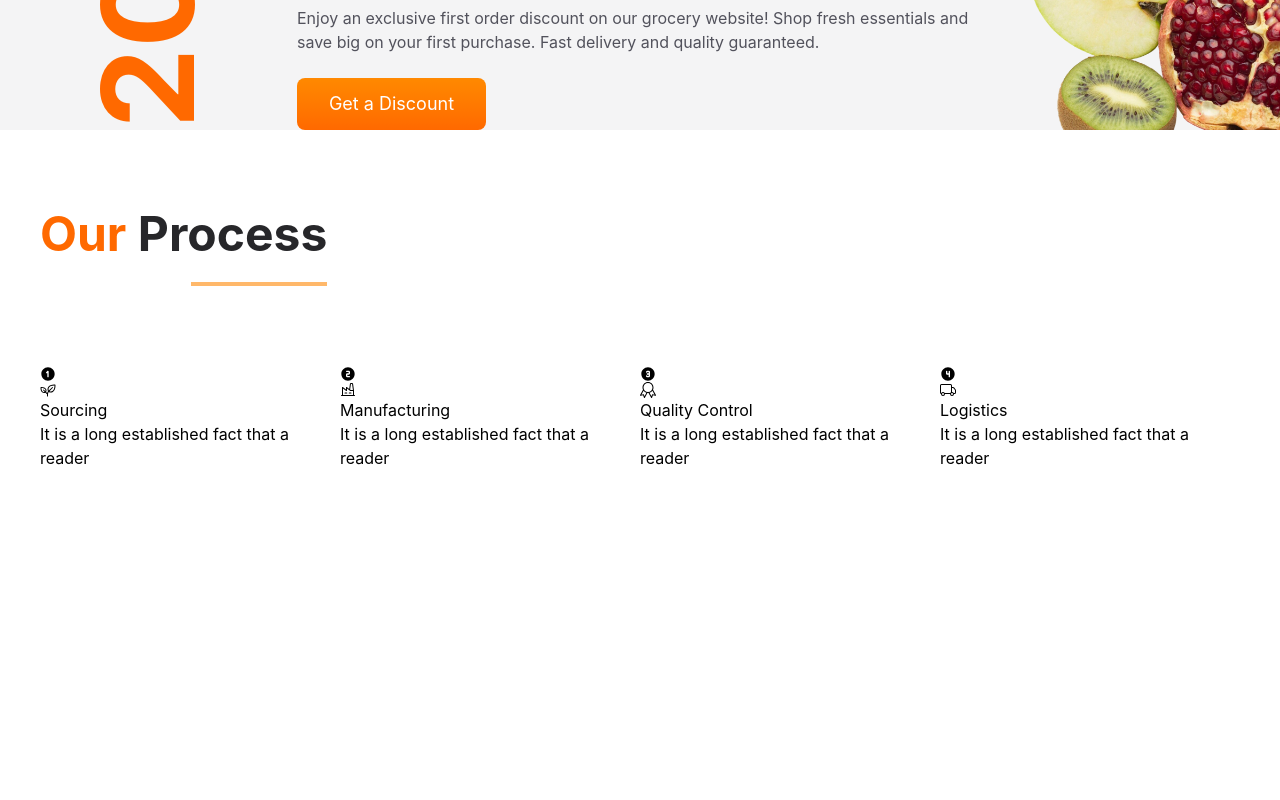
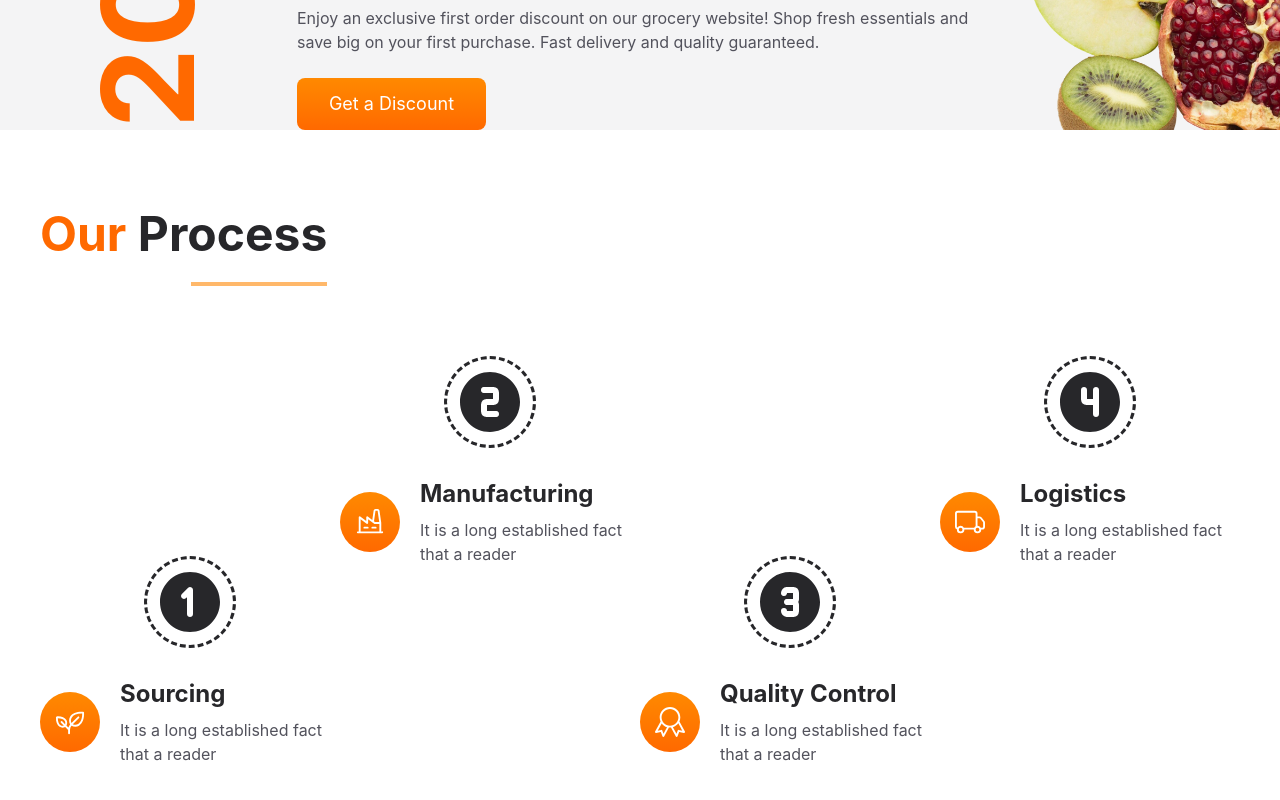
Before and after one commit to thomas2570/Grocify, a React (Vite) app: page / in a window 1280 px wide. Shown: the part 3839-4639 px from the top of the page. Before the commit the page ends 4389 px from the top, so only its background shows below. Built offline with nearby package versions, Linux system fonts and the light colour scheme.

Commit message:
commit message: Update Process component layout and styling

```diff
--- a/src/components/Process/Process.jsx
+++ b/src/components/Process/Process.jsx
@@ -9,17 +9,15 @@
 
   const renderSteps = steps.map(item=>{
     return(
-      <div>
-        <span>{item.number}</span>
-        <div>
+      <div className={`flex-1 basis-[300px] ${item.id % 2 === 0 ? 'md:-mt-100' : ''}`}>
+        <span className='flex justify-center items-center w-18 h-18 mx-auto rounded-full text-8xl text-zinc-800 text-white outline-[3px] outline-offset-7 outline-zinc-800 outline-dashed'>{item.number}</span>
 
-          <div >
-            <span>{item.icon}</span>
-          </div>
+        <div className='flex items-center gap-x-5 mt-10'>
+            <span className='flex justify-center items-center text-3xl bg-gradient-to-b from-orange-400 to-orange-500 text-white w-15 h-15 rounded-full'>{item.icon}</span>
 
-          <div>
-            <h4>{item.title}</h4>
-            <p>{item.para}</p>
+          <div className='flex-1'>
+            <h4 className='text-zinc-800 text-2xl font-bold'>{item.title}</h4>
+            <p className='text-zinc-600 mt-2'>{item.para}</p>
           </div>
         </div>
       </div>
@@ -34,7 +32,7 @@
           <Heading highlight="Our" heading="Process" />
         </div>
 
-        <div className='flex mt-20'>
+        <div className='flex flex-wrap gap-y-17 items-center justify-center md:mt-20 mt-10 md:pt-50'>
            {renderSteps}
         </div>
 
```
